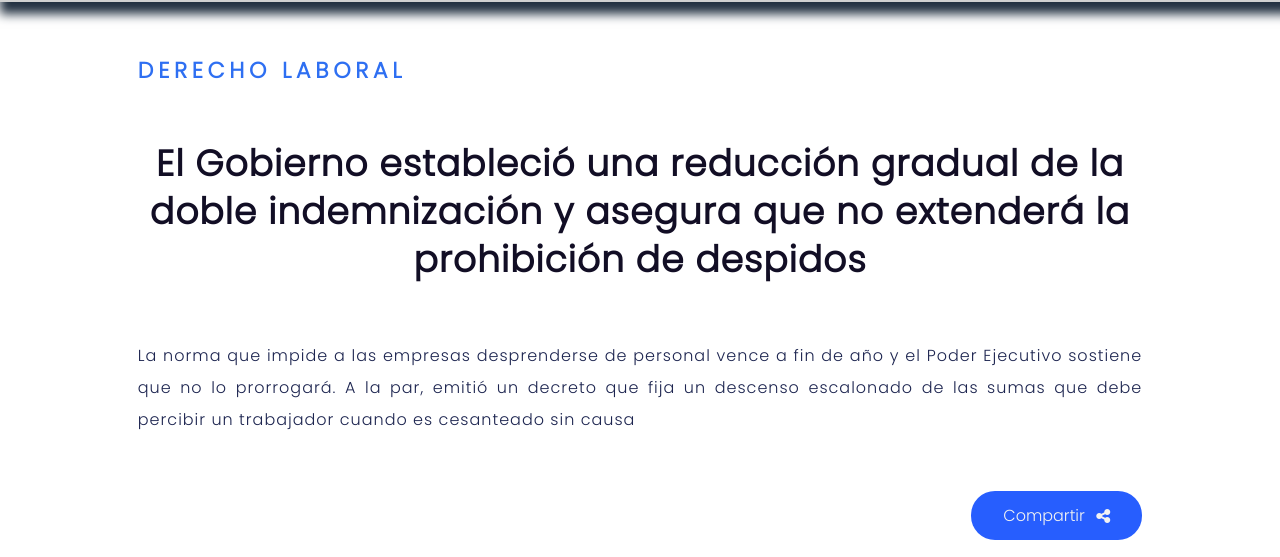
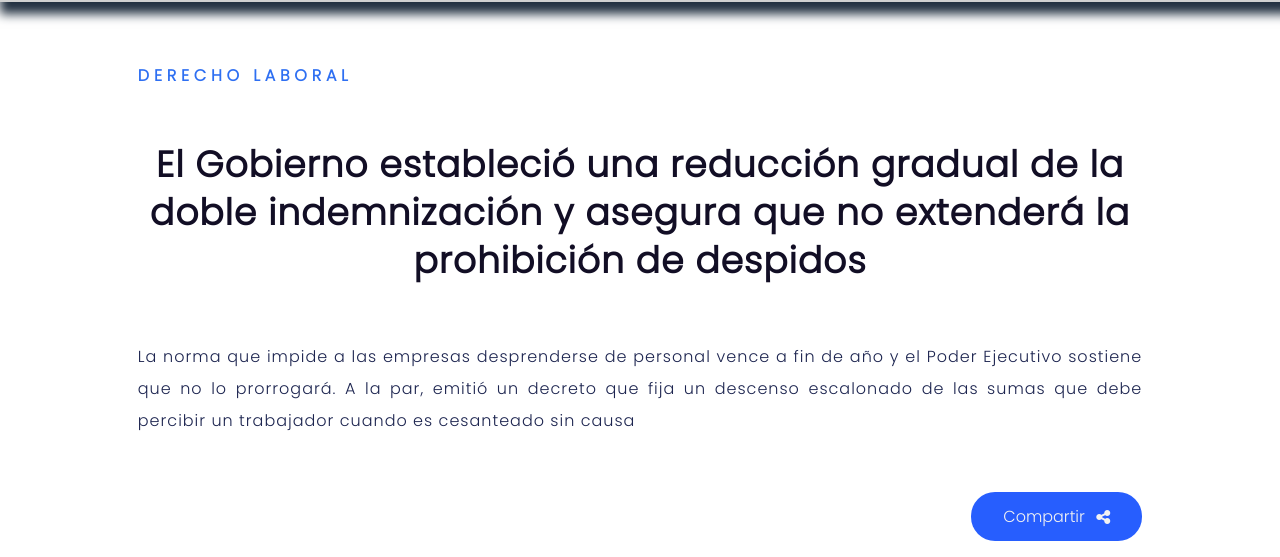
Before and after one commit to agustinasegat/3raEntregaProyecto-Segat, a website: page pages/noticia1.html in a window 1280 px wide. Shown: the part 51-608 px from the top of the page. Drawn offline with nearby package versions, Linux system fonts and the light colour scheme.

Commit message:
cambios en noticias

```diff
--- a/scss/components/_noticias.scss
+++ b/scss/components/_noticias.scss
@@ -1,10 +1,13 @@
 /* --NOTICIAS-- */
+
+.main-noticia{
+margin: 5%}
 
 /* --Texto arriba-- */
 .top-text{
     margin: 5%;
     color: nth($bg-color, 2);
-    font-size: map-get($font-size, "big");
+    font-size: map-get($font-size, "medium");
     @extend %typo;
     margin: 5%}
 
```
Also changed, not shown: pages/novedades.html (+4 -4 lines), css/style.css, 1 other file.
